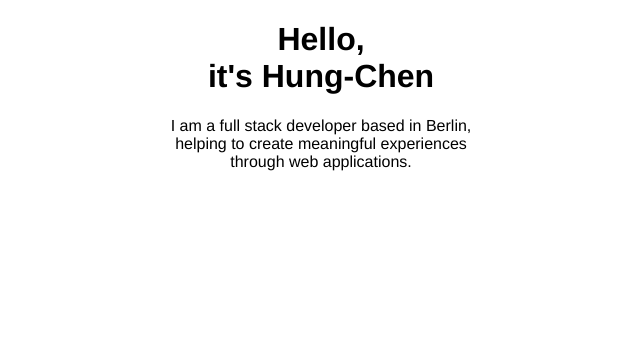
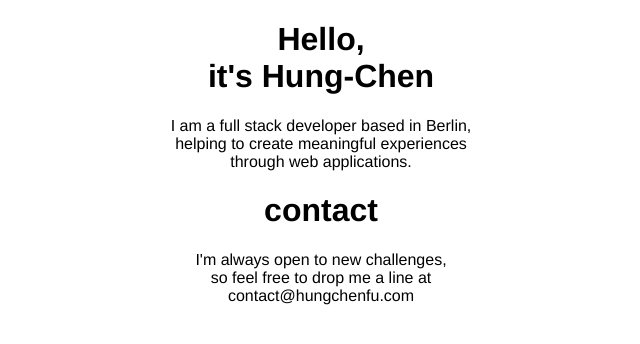
Before and after one commit to FseanU/Portfolio_1.0, a React (Create React App) app: page / in a window 1280 px wide. Shown: the top 344 px of the page, without its empty margins (319-959 px from the left). Built offline with nearby package versions, Linux system fonts and the light colour scheme; a web font is replaced by a local one.

Commit message:
feat: Add Contact

```diff
--- /dev/null
+++ b/src/components/Contact.js
@@ -0,0 +1,16 @@
+import React from "react";
+
+const Contact = () => {
+  return (
+    <div className="contact">
+      <h1>contact</h1>
+      <p>
+        I'm always open to new challenges, <br />
+        so feel free to drop me a line at <br />
+        contact@hungchenfu.com
+      </p>
+    </div>
+  );
+};
+
+export default Contact;
--- a/src/components/Homepage.js
+++ b/src/components/Homepage.js
@@ -1,10 +1,12 @@
 import React from "react";
 import Greeting from "./Greeting";
+import Contact from "./Contact";
 
 const Homepage = () => {
   return (
     <div>
       <Greeting />
+      <Contact />
     </div>
   );
 };
```
